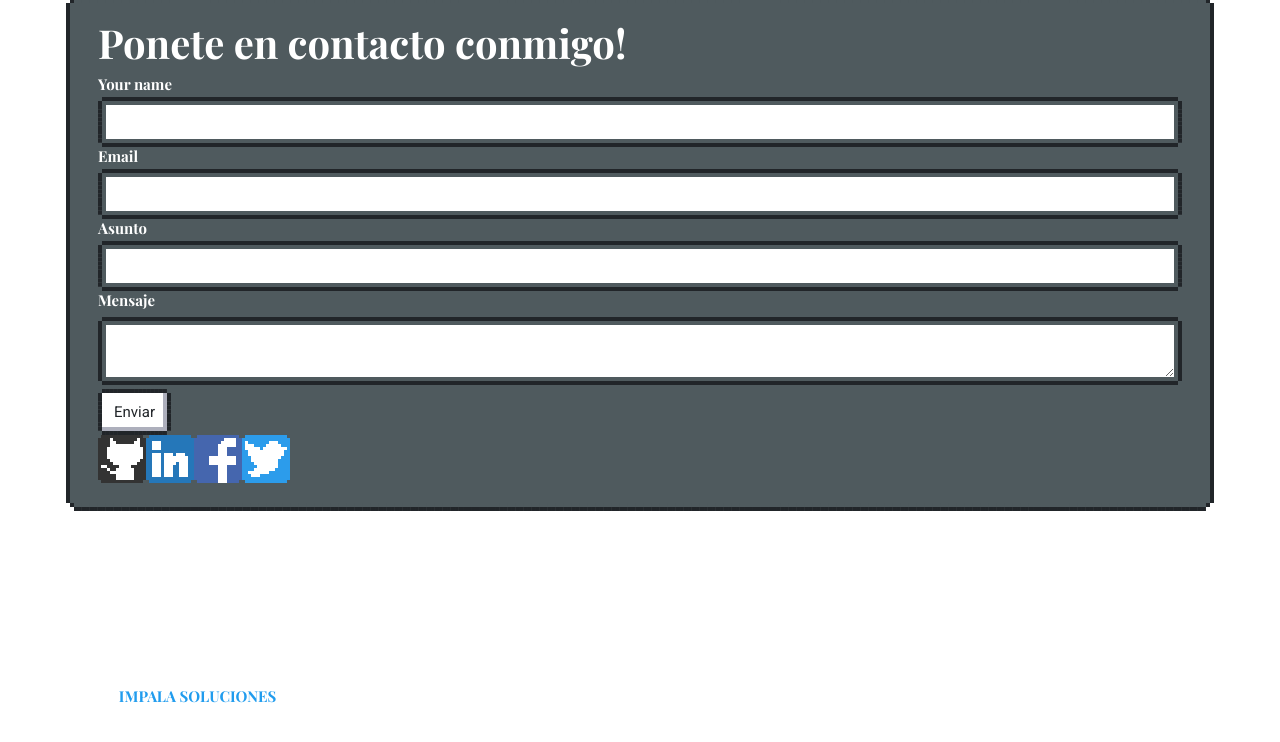
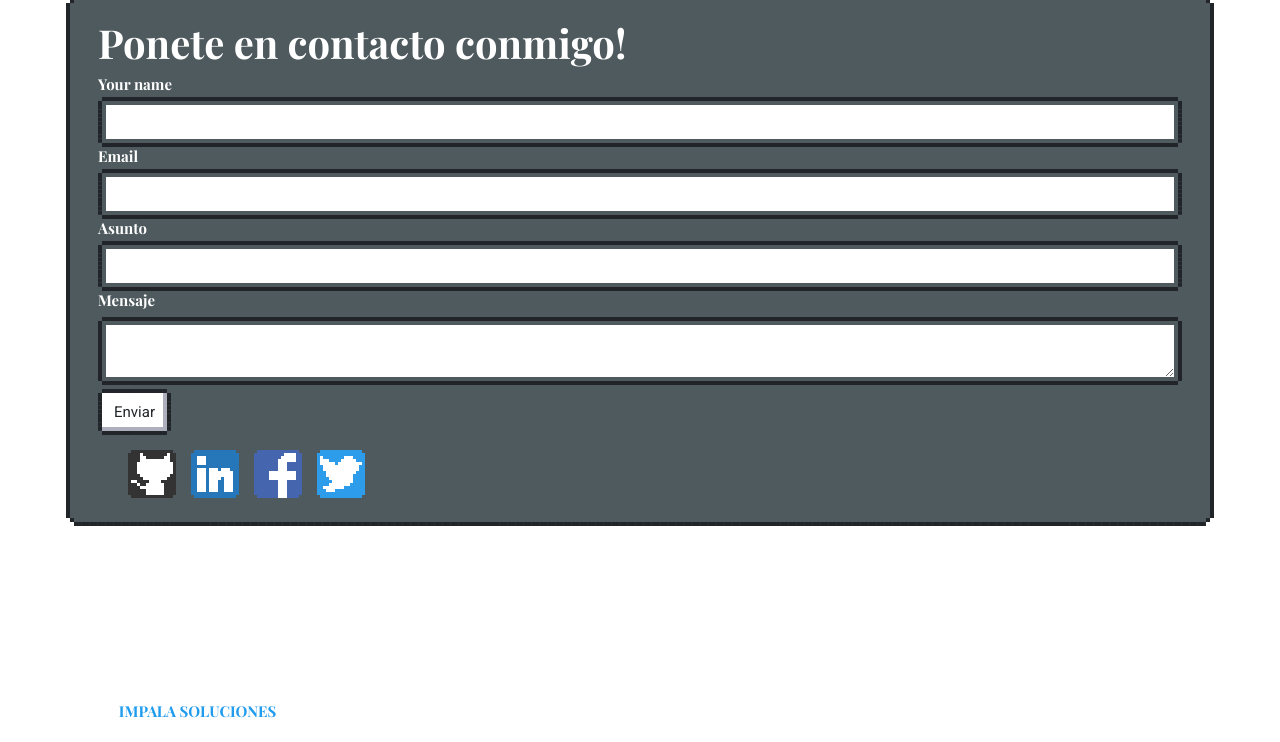
Before and after one commit to arielcoman/portfoliomanu, a PHP site: page / in a window 1280 px wide. Shown: the part 2652-3394 px from the top of the page. Run offline with PHP 8.4, Linux system fonts and the light colour scheme; style sheets or scripts are compiled from the project's sources.

Commit message:
Add files via upload

```diff
--- a/css/stylo.css
+++ b/css/stylo.css
@@ -72,7 +72,6 @@ cursor: pointer
   padding: 0;
 
  }
-
   .cuadro-morado{
     margin: 0 0 0 1em;
 
@@ -110,3 +109,12 @@ cursor: pointer
   width: 100%;
 
 }
+
+.redes{
+  margin: 1em;
+}
+
+
+.redes a{
+  margin-left: 1em;
+}
```
